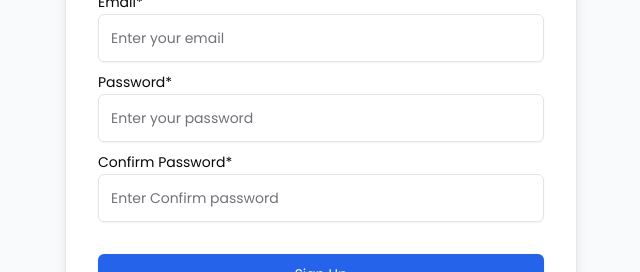
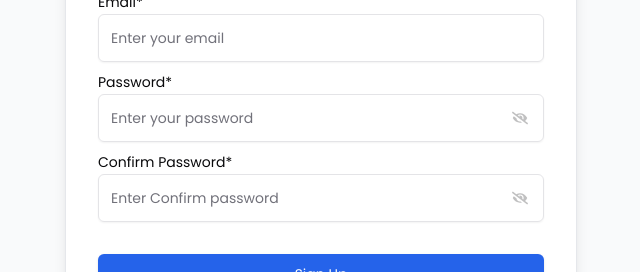
Before and after one commit to pritesh511/Edutrack, a Next.js app: page /signup in a window 1280 px wide. Shown: the part 312-584 px from the top of the page, without its empty margins (319-959 px from the left). Built offline with nearby package versions, Linux system fonts and the light colour scheme.

Commit message:
Add hide and show password functionality

```diff
--- a/src/app/login/page.tsx
+++ b/src/app/login/page.tsx
@@ -23,6 +23,8 @@ import { setCurrentUser } from "@/redux/slices/userSlice";
 import CustomSelect from "@/components/common/CustomSelect";
 import { USER_TYPES } from "@/utils/constant";
 import { io, Socket } from "socket.io-client";
+import { FaEye } from "react-icons/fa";
+import { FaEyeSlash } from "react-icons/fa";
 
 let socket: Socket;
 
@@ -36,6 +38,7 @@ const LoginPage = () => {
     role: "admin",
   });
   const [isPending, setTransition] = useTransition();
+  const [isShowPassword, setIsShowPassword] = useState(false);
   const [errors, setErrors] = useState<any>({});
 
   const handleChangeData = (event: React.ChangeEvent<HTMLInputElement>) => {
@@ -133,6 +136,7 @@ const LoginPage = () => {
               error={errors?.email}
               onClickInput={() => handleClickInput("email")}
             />
+            <div className="relative">
               <CustomTextField
                 label="Password*"
                 fieldName="password"
@@ -140,9 +144,20 @@ const LoginPage = () => {
                 value={loginData.password}
                 onChangeInput={(event) => handleChangeData(event)}
                 error={errors?.password}
-              type="password"
+                type={isShowPassword ? "text" : "password"}
                 onClickInput={() => handleClickInput("password")}
               />
+              <div
+                className="absolute right-3 top-9 cursor-pointer p-1"
+                onClick={() => setIsShowPassword(!isShowPassword)}
+              >
+                {renderOnConditionBase(
+                  isShowPassword,
+                  <FaEye className="opacity-25" />,
+                  <FaEyeSlash className="opacity-25" />
+                )}
+              </div>
+            </div>
           </div>
         </CardContent>
         <CardFooter className="flex flex-col items-center gap-4 p-4">
--- a/src/app/signup/page.tsx
+++ b/src/app/signup/page.tsx
@@ -13,10 +13,13 @@ import {
 } from "@/components/ui/card";
 import CircularProgress from "@/components/common/CircularProgress";
 import CustomTextField from "@/components/common/CustomTextField";
-import { transformYupErrorsIntoObject } from "@/helpers/helper";
+import {
+  renderOnConditionBase,
+  transformYupErrorsIntoObject,
+} from "@/helpers/helper";
 import { signupSchema } from "@/utils/schema";
-import CustomSelect from "@/components/common/CustomSelect";
-import { USER_TYPES } from "@/utils/constant";
+import { FaEye } from "react-icons/fa";
+import { FaEyeSlash } from "react-icons/fa";
 
 const SignPage = () => {
   const router = useRouter();
@@ -27,6 +30,8 @@ const SignPage = () => {
     confirm_password: "",
   });
   const [loading, setLoading] = useState(false);
+  const [isShowPassword, setIsShowPassword] = useState(false);
+  const [isShowConfirmPassword, setIsShowConfirmPassword] = useState(false);
   const [errors, setErrors] = useState<any>({});
 
   const handleChangeData = (event: React.ChangeEvent<HTMLInputElement>) => {
@@ -97,26 +102,50 @@ const SignPage = () => {
               error={errors?.email}
               onClickInput={() => handleClickInput("email")}
             />
+            <div className="relative">
               <CustomTextField
                 label="Password*"
                 fieldName="password"
                 placeholder="Enter your password"
                 value={schoolData.password}
-              type="password"
+                type={isShowPassword ? "text" : "password"}
                 onChangeInput={(event) => handleChangeData(event)}
                 error={errors?.password}
                 onClickInput={() => handleClickInput("password")}
               />
+              <div
+                className="absolute right-3 top-9 cursor-pointer p-1"
+                onClick={() => setIsShowPassword(!isShowPassword)}
+              >
+                {renderOnConditionBase(
+                  isShowPassword,
+                  <FaEye className="opacity-25" />,
+                  <FaEyeSlash className="opacity-25" />
+                )}
+              </div>
+            </div>
+            <div className="relative">
               <CustomTextField
                 label="Confirm Password*"
                 fieldName="confirm_password"
                 placeholder="Enter Confirm password"
                 value={schoolData.confirm_password}
-              type="password"
+                type={isShowConfirmPassword ? "text" : "password"}
                 onChangeInput={(event) => handleChangeData(event)}
                 error={errors?.confirm_password}
                 onClickInput={() => handleClickInput("confirm_password")}
               />
+              <div
+                className="absolute right-3 top-9 cursor-pointer p-1"
+                onClick={() => setIsShowConfirmPassword(!isShowConfirmPassword)}
+              >
+                {renderOnConditionBase(
+                  isShowConfirmPassword,
+                  <FaEye className="opacity-25" />,
+                  <FaEyeSlash className="opacity-25" />
+                )}
+              </div>
+            </div>
           </div>
         </CardContent>
         <CardFooter className="flex flex-col items-center gap-4 p-4">
```
Lines whose indentation alone changed are shown as unchanged.
